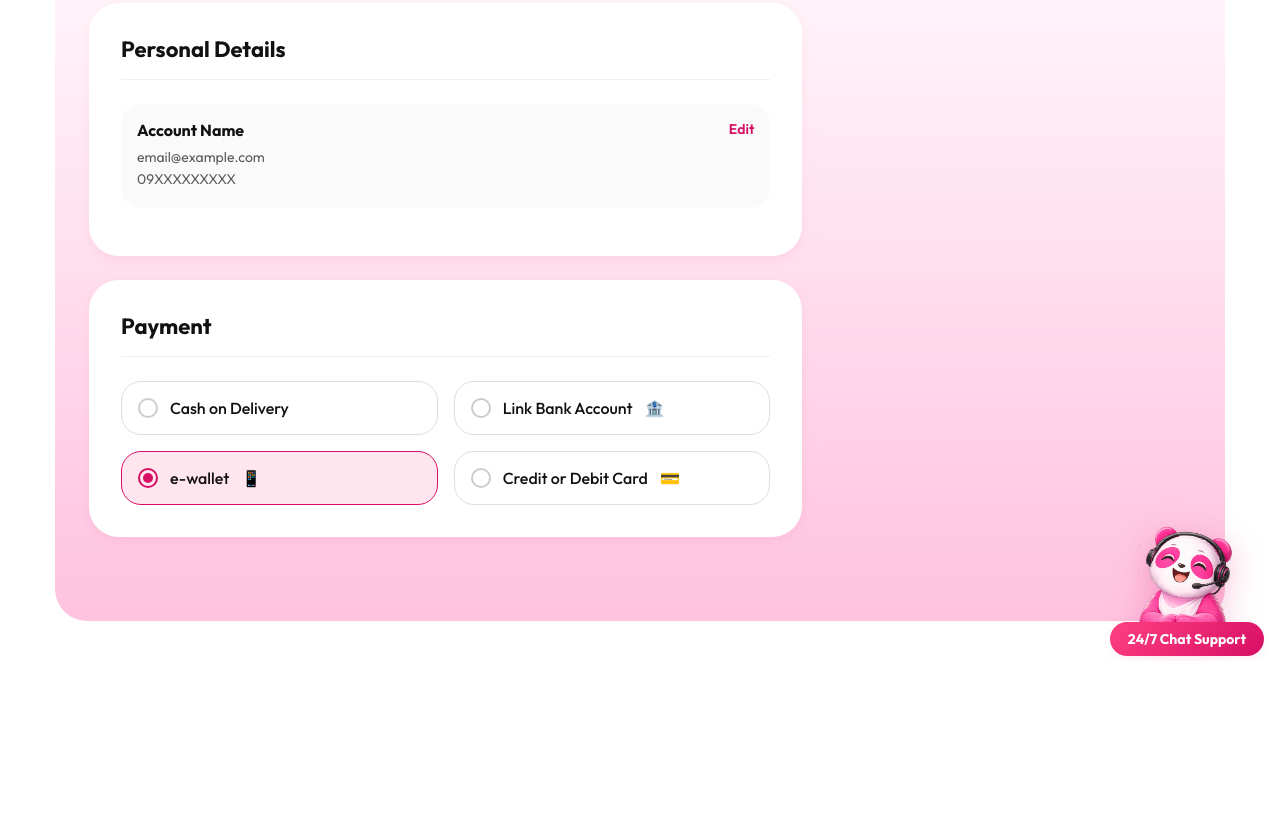
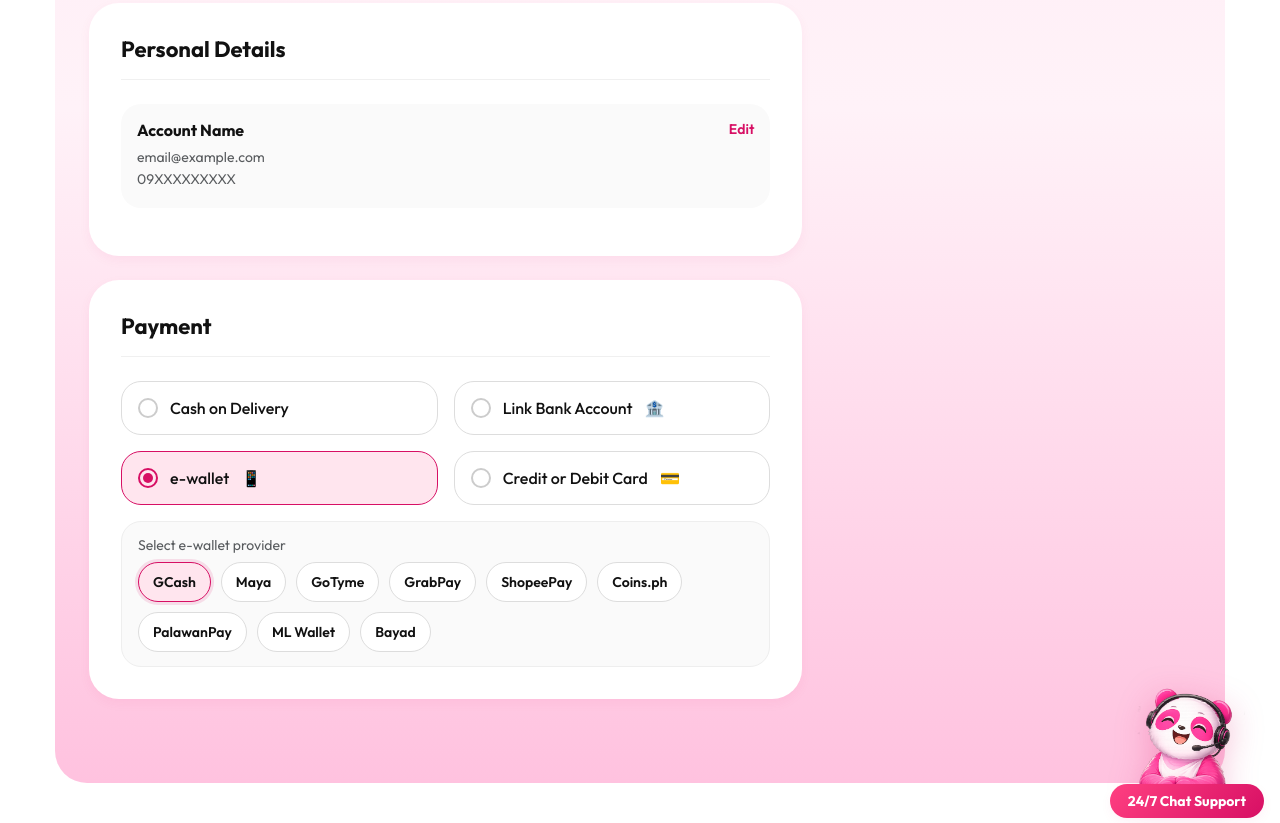
Before and after one commit to cgstunna/HCI-Proj, a website: page review.html in a window 1280 px wide. Shown: the part 862-1685 px from the top of the page. Before the commit the page ends 1523 px from the top, so only its background shows below. Drawn offline with nearby package versions, Linux system fonts and the light colour scheme.

Commit message:
added an e-wallet selections

```diff
--- a/app.js
+++ b/app.js
@@ -418,7 +418,50 @@ document.addEventListener('DOMContentLoaded', () => {
 
             btn.classList.add('active');
             btn.querySelector('.radio')?.classList.add('selected');
-        });
+
+            // Review page: show e-wallet provider picker only when e-wallet is selected.
+            const wrap = document.getElementById('ewalletProviderWrap');
+            if (wrap) {
+                const activePayment = document.querySelector('.payment-grid .option-btn.active');
+                const label = activePayment ? activePayment.textContent.replace(/\s+/g, ' ').trim().toLowerCase() : '';
+                wrap.hidden = !label.includes('e-wallet');
+            }
+        });
+    });
+
+    // Initial e-wallet provider visibility + restore last selection.
+    const ewalletWrap = document.getElementById('ewalletProviderWrap');
+    const ewalletInput = document.getElementById('ewalletProvider');
+    if (ewalletWrap) {
+        const activePayment = document.querySelector('.payment-grid .option-btn.active');
+        const label = activePayment ? activePayment.textContent.replace(/\s+/g, ' ').trim().toLowerCase() : '';
+        ewalletWrap.hidden = !label.includes('e-wallet');
+    }
+    const setActiveEwalletChip = (value) => {
+        const chips = document.querySelectorAll('[data-ewallet-provider]');
+        chips.forEach(btn => {
+            const isActive = btn instanceof HTMLElement && btn.dataset.ewalletProvider === value;
+            btn.classList.toggle('is-active', isActive);
+            btn.setAttribute('aria-checked', isActive ? 'true' : 'false');
+        });
+        if (ewalletInput) ewalletInput.value = value;
+    };
+
+    if (ewalletInput) {
+        try {
+            const saved = localStorage.getItem('ewalletProvider');
+            if (saved) setActiveEwalletChip(saved);
+            else setActiveEwalletChip(ewalletInput.value || 'GCash');
+        } catch (_e) {}
+    }
+
+    document.addEventListener('click', (e) => {
+        const target = e.target;
+        if (!(target instanceof HTMLElement)) return;
+        const provider = target.dataset.ewalletProvider;
+        if (!provider) return;
+        setActiveEwalletChip(provider);
+        try { localStorage.setItem('ewalletProvider', provider); } catch (_e) {}
     });
 
     /* REVIEW PAGE ACTIONS */
@@ -704,9 +747,13 @@ document.addEventListener('DOMContentLoaded', () => {
 
         const activePayment = document.querySelector('.payment-grid .option-btn.active');
         const paymentMethod = activePayment ? activePayment.textContent.replace(/\s+/g, ' ').trim() : 'Selected method';
+        const ewalletProvider = document.getElementById('ewalletProvider')?.value;
+        const paymentLabel = paymentMethod.toLowerCase().includes('e-wallet') && ewalletProvider
+            ? `${paymentMethod} (${ewalletProvider})`
+            : paymentMethod;
 
         document.getElementById('confirmPayRestaurant').textContent = restaurantNameText;
-        document.getElementById('confirmPayMethod').textContent = paymentMethod;
+        document.getElementById('confirmPayMethod').textContent = paymentLabel;
         document.getElementById('confirmPayTotal').textContent = `₱ ${grandTotal}`;
         document.getElementById('confirmPaySubtotal').textContent = `₱${total}`;
         document.getElementById('confirmPayFee').textContent = serviceFee > 0 ? `₱${serviceFee}` : 'Free';
@@ -768,6 +815,12 @@ document.addEventListener('DOMContentLoaded', () => {
         try { deliveryPin = JSON.parse(localStorage.getItem('deliveryPin') || 'null'); } catch { deliveryPin = null; }
         try { deliveryAddressText = localStorage.getItem('deliveryAddressText'); } catch { deliveryAddressText = null; }
 
+        const activePayment = document.querySelector('.payment-grid .option-btn.active');
+        const paymentMethod = activePayment ? activePayment.textContent.replace(/\s+/g, ' ').trim() : null;
+        const eWalletProvider = paymentMethod && paymentMethod.toLowerCase().includes('e-wallet')
+            ? (document.getElementById('ewalletProvider')?.value || null)
+            : null;
+
         const orderRecord = {
             id,
             status: 'ongoing',
@@ -779,7 +832,9 @@ document.addEventListener('DOMContentLoaded', () => {
             total: Number(currentReviewPayload.total || 0),
             serviceFee,
             deliveryPin,
-            deliveryAddressText
+            deliveryAddressText,
+            paymentMethod,
+            eWalletProvider
         };
 
         orders.unshift(orderRecord);
--- a/review.html
+++ b/review.html
@@ -86,6 +86,21 @@
                             <div class="option-btn bg-pink-light"><div class="radio"></div> Link Bank Account <div class="bank-icons">🏦</div></div>
                             <div class="option-btn active"><div class="radio selected"></div> e-wallet <span class="ewallet-icon" aria-hidden="true">📱</span></div>
                             <div class="option-btn bg-pink-light"><div class="radio"></div> Credit or Debit Card <span class="cards-icon">💳</span></div>
+                        </div>
+                        <div id="ewalletProviderWrap" class="ewallet-provider mt-3">
+                            <div class="text-sm text-muted mb-2">Select e-wallet provider</div>
+                            <input type="hidden" id="ewalletProvider" value="GCash">
+                            <div class="ewallet-chips" role="radiogroup" aria-label="E-wallet providers">
+                                <button type="button" class="ewallet-chip is-active" data-ewallet-provider="GCash" role="radio" aria-checked="true">GCash</button>
+                                <button type="button" class="ewallet-chip" data-ewallet-provider="Maya" role="radio" aria-checked="false">Maya</button>
+                                <button type="button" class="ewallet-chip" data-ewallet-provider="GoTyme" role="radio" aria-checked="false">GoTyme</button>
+                                <button type="button" class="ewallet-chip" data-ewallet-provider="GrabPay" role="radio" aria-checked="false">GrabPay</button>
+                                <button type="button" class="ewallet-chip" data-ewallet-provider="ShopeePay" role="radio" aria-checked="false">ShopeePay</button>
+                                <button type="button" class="ewallet-chip" data-ewallet-provider="Coins.ph" role="radio" aria-checked="false">Coins.ph</button>
+                                <button type="button" class="ewallet-chip" data-ewallet-provider="PalawanPay" role="radio" aria-checked="false">PalawanPay</button>
+                                <button type="button" class="ewallet-chip" data-ewallet-provider="ML Wallet" role="radio" aria-checked="false">ML Wallet</button>
+                                <button type="button" class="ewallet-chip" data-ewallet-provider="Bayad" role="radio" aria-checked="false">Bayad</button>
+                            </div>
                         </div>
                     </div>
                 </div>
--- a/styles.css
+++ b/styles.css
@@ -646,6 +646,48 @@
     gap: 16px;
 }
 
+.ewallet-provider {
+    background: #fafafa;
+    border: 1px solid #eee;
+    padding: 14px 16px;
+    border-radius: var(--radius-md);
+}
+
+.ewallet-chips {
+    display: flex;
+    flex-wrap: wrap;
+    gap: 10px;
+}
+
+.ewallet-chip {
+    border: 1px solid #ddd;
+    background: var(--white);
+    padding: 10px 14px;
+    border-radius: var(--radius-pill);
+    font: inherit;
+    font-size: 14px;
+    font-weight: 600;
+    cursor: pointer;
+    transition: var(--transition);
+    color: var(--text-main);
+}
+
+.ewallet-chip:hover {
+    background: var(--primary-light);
+    border-color: rgba(215, 15, 100, 0.35);
+}
+
+.ewallet-chip.is-active {
+    background: var(--primary-light);
+    border-color: var(--primary);
+    box-shadow: 0 0 0 3px rgba(215, 15, 100, 0.12);
+}
+
+.ewallet-chip:focus-visible {
+    outline: 3px solid rgba(215, 15, 100, 0.35);
+    outline-offset: 2px;
+}
+
 .option-btn {
     display: flex;
     align-items: center;
```
